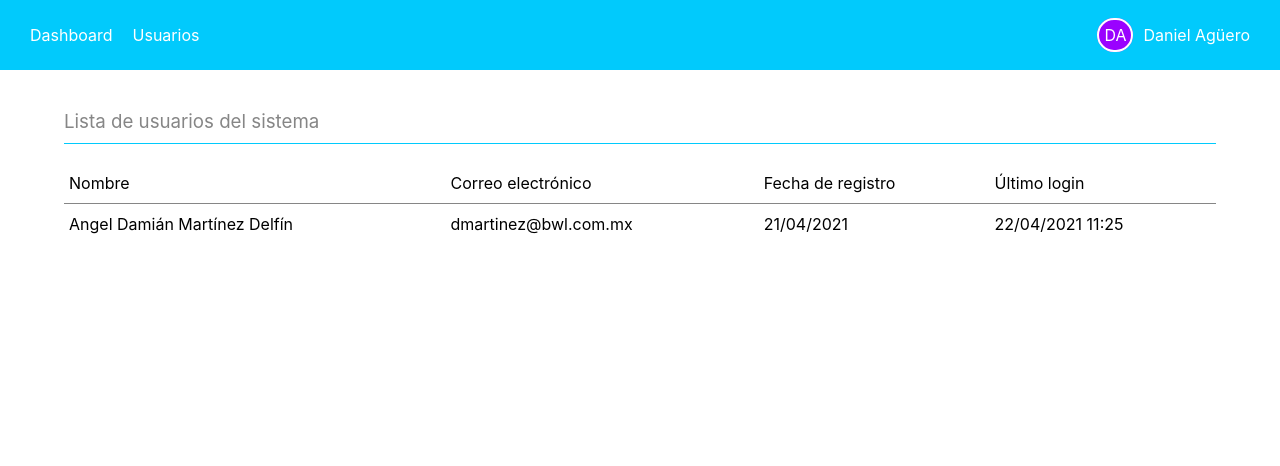
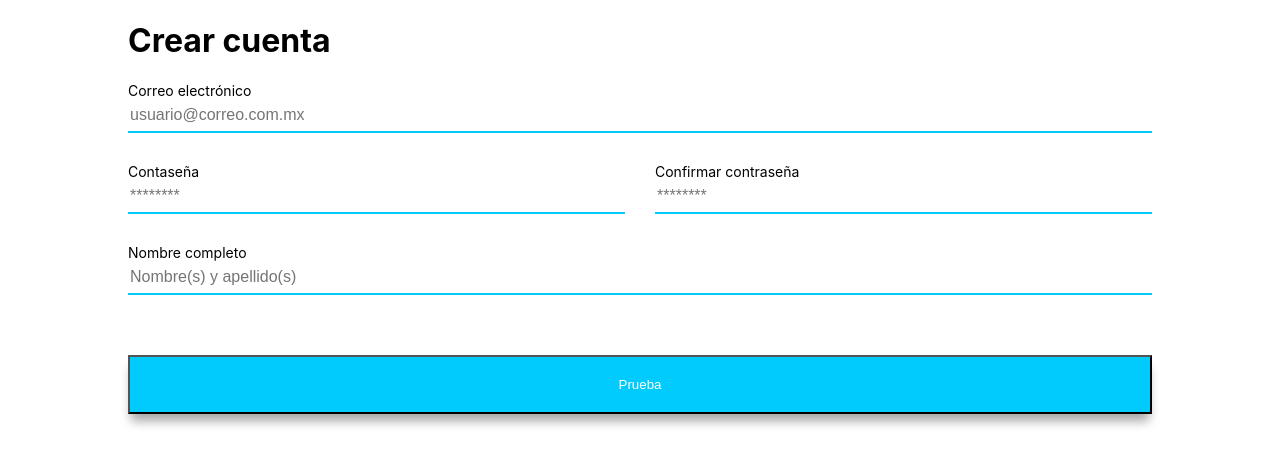
Before and after one commit to daan98/technical-frontend-bwl, a React (Create React App) app in the folder technical-frontend-bwl/: page /registro in a window 1280 px wide. Shown: the top 466 px of the page. Built offline with nearby package versions, Linux system fonts and the light colour scheme.

Commit message:
Routers added. Register form validation

```diff
--- a/technical-frontend-bwl/package.json
+++ b/technical-frontend-bwl/package.json
@@ -9,6 +9,8 @@
     "axios": "^0.27.2",
     "react": "^18.1.0",
     "react-dom": "^18.1.0",
+    "react-router": "^6.3.0",
+    "react-router-dom": "^6.3.0",
     "react-scripts": "5.0.1",
     "web-vitals": "^2.1.4"
   },
--- a/technical-frontend-bwl/src/App.css
+++ b/technical-frontend-bwl/src/App.css
@@ -33,18 +33,16 @@ img{ width: 150px; }
   width: 90vw;
   margin: 40px auto;
   grid-template-columns: repeat(3, 1fr);
-  /* grid-template-rows: repeat(3, 1fr); */
   gap: 20px 30px;
 }
 
 .btn {
+  text-align: center;
   background-color: var(--sky-blue);
   color: #FFFFFF;
-  border: none;
   box-shadow: rgb(0 0 0 / 35%) 0px 10px 10px -3px;
   padding: 20px 0;
   margin: 30px 0;
-  cursor: pointer;
   transition: all ease-in-out .3s;
 }
 
@@ -55,31 +53,28 @@ img{ width: 150px; }
 
 /* HEADER */
 .navbar {
+  display: flex;
   background-color: var(--sky-blue);
   padding: 0 20px;
   color: #FFFFFF;
 }
 
-.navbar ul { display: flex; }
-
-.navbar ul li{
+.navbar a {
   padding: 25px 10px;
   transition: all ease-in-out .3s;
 }
 
-.navbar li:last-child{
+.navbar a:hover {
+  background-color: var(--dark-blue);
+  transition: all ease-in-out .3s;
+}
+
+.navbar p{
   flex-grow: 1;
   text-align: end;
 }
 
-.navbar li:hover:not(.navbar li:last-child) {
-  background-color: var(--dark-blue);
-  transition: all ease-in-out .3s;
-}
-
-.navbar a { padding: 10px 0; }
-
-.navbar ul li span {
+.navbar p span {
   background-color: var(--purple);
   margin-right: 10px;
   border-radius: 50px;
@@ -125,7 +120,7 @@ img{ width: 150px; }
 }
 
 .card-container:not(#available-country) {
-  height: calc(100% - 75px); /* FONT-SIZE, MARGIN Y PADDING (TOP Y BOTTOM) DEL TITULO (H3) ADEMÁS DEL PADDING (TOP Y BOTTOM) DE .CARD */
+  height: calc(100% - 75px); /* 75px = FONT-SIZE + MARGIN + PADDING (TOP Y BOTTOM) DEL TITULO (H3) + PADDING (TOP Y BOTTOM) DE .CARD */
 }
 
 #weather, #country { grid-template-columns: repeat(2, 1fr); }
@@ -151,6 +146,17 @@ aside .card-container {
 
 .card-container li { margin: 15px 0; }
 
+#timezone ul li {
+  width: fit-content;
+  transition: all ease-in-out .3s;
+  cursor: pointer;
+}
+
+#timezone ul li:hover {
+  color: var(--dark-blue);
+  transition: all ease-in-out .3s;
+}
+
 /* USER */
 table{
   width: 100%;
--- a/technical-frontend-bwl/src/App.js
+++ b/technical-frontend-bwl/src/App.js
@@ -1,12 +1,19 @@
+import { Route, Routes } from 'react-router';
 import './App.css';
-import Header from './components/Header';
+import Dashboard from './components/Dashboard';
+import Login from './components/Login';
+import Register from './components/Register';
 import User from './components/User';
 
 function App() {
   return (
     <div>
-      <Header/>
-      <User/>
+      <Routes>
+        <Route path="/usuario" element={<User/>} />
+        <Route path="/dashboard" element={<Dashboard/>} />
+        <Route path="/registro" element={<Register/>} />
+        <Route path="/" element={<Login/>} />
+      </Routes>
     </div>
   );
 }
--- a/technical-frontend-bwl/src/components/Dashboard.js
+++ b/technical-frontend-bwl/src/components/Dashboard.js
@@ -1,4 +1,5 @@
 import React from "react";
+import Header from './Header';
 
 function Dashboard(){
     const cloud = require("../assets/partly-cloudy-icon.png");
@@ -7,6 +8,8 @@ function Dashboard(){
     let time = today.getHours() + ':' + today.getMinutes() + ':' + today.getSeconds(); */
 
     return(
+        <div>
+            <Header />
             <div className="grid container">
                 <div className="card">
                     <h3>Clima</h3>
@@ -75,6 +78,7 @@ function Dashboard(){
                     </div>
                 </aside>
             </div>
+        </div>
     );
 }
 
--- a/technical-frontend-bwl/src/components/Header.js
+++ b/technical-frontend-bwl/src/components/Header.js
@@ -1,20 +1,16 @@
 import React from "react";
+import {NavLink} from 'react-router-dom'
 
 function Header(){
     return(
         <nav className="navbar">
-            <ul>
-                <li>
-                    <a href="https://www.google.com">Dashboard</a>
-                </li>
-                <li>
-                    <a href="https://www.google.com">Usuarios</a>
-                </li>
-                <li>
-                    <span>DA</span>
-                    Daniel Agüero
-                </li>
-            </ul>
+            <NavLink to="/dashboard" style={({isActive}) => {
+                        return{ backgroundColor: isActive ? "#0183FC" : "transparent" };
+                    }}>Dashboard</NavLink>
+            <NavLink to="/usuario" style={({isActive}) => {
+                return{ backgroundColor: isActive ? "#0183FC" : "transparent" };
+            }}>Usuarios</NavLink>
+            <p><span>DA</span> Daniel Agüero</p>
         </nav>
     )
 }
--- a/technical-frontend-bwl/src/components/Login.js
+++ b/technical-frontend-bwl/src/components/Login.js
@@ -1,22 +1,29 @@
 import React from "react";
+import { NavLink } from "react-router-dom";
 
 function Login(){
+
+    const onSubmitForm = (e) => {
+        console.log(e);
+        console.log('Hola Form');
+    }
+
     return(
         <div className="form-container">
             <h1>Bienvenido</h1>
 
-            <form className="grid form">
+            <form className="grid form" onSubmit={onSubmitForm}>
                 <label>Correo electrónico</label>
                 <input type="email" placeholder="usuario@correo.com.mx" />
 
                 <label>Contaseña</label>
                 <input type="password" placeholder="********" />
 
-                <button className="btn" type="submit">Iniciar sesión</button>
+                <NavLink to="/dashboard" className="btn" type="submit">Iniciar sesión</NavLink>
 
                 <div className="grid row">
                     <span>¿No tienes cuenta?</span>
-                    <a href="https://www.google.com" className="register-link">Registrarme</a>
+                    <NavLink to="/registro" className="register-link">Registrarne</NavLink>
                 </div>
             </form>
         </div>
--- a/technical-frontend-bwl/src/components/Register.js
+++ b/technical-frontend-bwl/src/components/Register.js
@@ -1,30 +1,71 @@
 import React from "react";
+// import {NavLink} from 'react-router-dom'
+function Register(){
 
-function Register(){
+    const handleOnSubmitForm = (e) => {
+        e.preventDefault();
+        console.log('Hola');
+
+        const pattern = /^[^ ]+@[^ ]+\.[a-z]{2,3}$/;
+        const email = document.querySelector('#email');
+        const password = document.querySelector('#password');
+        const repeatPassword = document.querySelector('#repeatPassword')
+        const name = document.querySelector('#name');
+
+        if(email.value.toLowerCase().match(pattern)) email.style.borderColor = 'var(--sky-blue)';
+        else email.style.borderColor = 'red';
+
+        if(repeatPassword.value !== password.value || repeatPassword.value === '' || password.value === ''){
+            password.style.borderColor = 'red';
+            repeatPassword.style.borderColor = 'red';
+        } else{
+            password.style.borderColor = 'var(--sky-blue)';
+            repeatPassword.style.borderColor = 'var(--sky-blue)';
+        }
+
+        if(name.value.length >= 15 && name.value.length <= 50) name.style.borderColor = 'var(--sky-blue)';
+        else name.style.borderColor = 'red';
+
+        const inputList = document.querySelectorAll('input');
+        let counter = 0;
+        inputList.forEach(input => {
+            if(input.attributes[3].value === 'border-color: red;') counter++
+        });
+
+        if(counter !== 0) {
+            window.alert('Debes colocar un email y nombre valido, asegurate de que las contraseñas sean iguales. Si no hay bordes rojos el campo esta bien.');
+            return;
+        } else{
+            window.location.pathname = '/dashboard';
+        }
+
+    };
+
     return(
         <div className="form-container">
             <h1>Crear cuenta</h1>
 
-            <form className="grid form">
-                <label>Correo electrónico</label>
-                <input type="email" placeholder="usuario@correo.com.mx" />
+            <form className="grid form" onSubmit={handleOnSubmitForm}>
+                <label htmlFor="email">Correo electrónico</label>
+                <input id="email" type="email" placeholder="usuario@correo.com.mx" />
 
                 <div className="grid row">
                     <div className="grid">
-                        <label>Contaseña</label>
-                        <input type="password" placeholder="********" />
+                        <label htmlFor="password">Contaseña</label>
+                        <input id="password" type="password" placeholder="********" />
                     </div>
 
                     <div className="grid">
-                        <label>Confirmar contraseña</label>
-                        <input type="password" placeholder="********" />
+                        <label htmlFor="repeatPassword">Confirmar contraseña</label>
+                        <input id="repeatPassword" type="password" placeholder="********" />
                     </div>
                 </div>
 
-                <label>Nombre completo</label>
-                <input type="text" placeholder="Nombre(s) y apellido(s)"/>
+                <label htmlFor="name">Nombre completo</label>
+                <input id="name" type="text" placeholder="Nombre(s) y apellido(s)"/>
 
-                <button className="btn" type="submit">Registrarme</button>
+                {/* <NavLink to="/dashboard" className="btn" type="submit" >Registrarme</NavLink> */}
+                <button className="btn" type="submit">Prueba</button>
             </form>
         </div>
     );
--- a/technical-frontend-bwl/src/components/User.js
+++ b/technical-frontend-bwl/src/components/User.js
@@ -1,8 +1,18 @@
-import React from 'react';
+import React, { Fragment } from 'react';
+import Header from './Header'
 
 function User(){
+
+    const time = new Date().toLocaleString('en-US', {hour: 'numeric', minute: 'numeric', second: 'numeric'});
+    const dateString = new Date().toLocaleString('en-GB', { day:'2-digit', month: '2-digit', year:'numeric' });
+
+    console.log('time: ', time);
+    console.log('full date: ', dateString);
+
     return(
-        <div className='container'>
+        <Fragment>
+            <Header />
+            <div className='container'>
             <h3>Lista de usuarios del sistema</h3>
 
             <table>
@@ -24,6 +34,7 @@ function User(){
                 </tbody>
             </table>
         </div>
+        </Fragment>
     );
 }
 
--- a/technical-frontend-bwl/src/index.js
+++ b/technical-frontend-bwl/src/index.js
@@ -3,11 +3,14 @@ import ReactDOM from 'react-dom/client';
 import './index.css';
 import App from './App';
 import reportWebVitals from './reportWebVitals';
+import { BrowserRouter } from 'react-router-dom';
 
 const root = ReactDOM.createRoot(document.getElementById('root'));
 root.render(
   <React.StrictMode>
-    <App />
+    <BrowserRouter>
+      <App />
+    </BrowserRouter>
   </React.StrictMode>
 );
 
```
Also changed, not shown: technical-frontend-bwl/src/components/ProtectedRoute.js (added, +12 -0 lines), technical-frontend-bwl/src/components/Data.js (deleted), 1 other file (tests, documents, lock files or other folders). Lines whose indentation alone changed are shown as unchanged.
